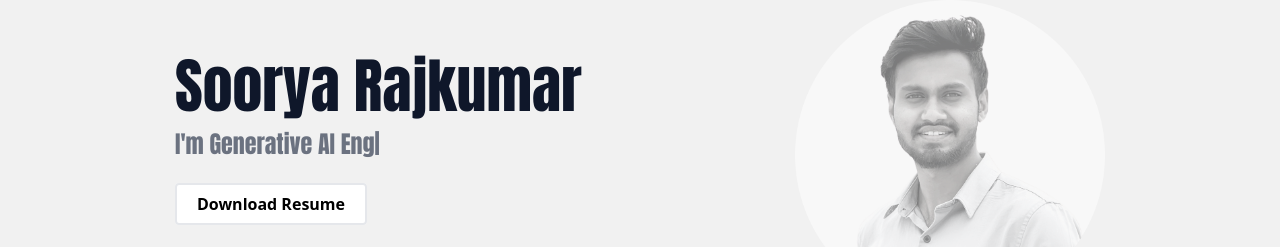
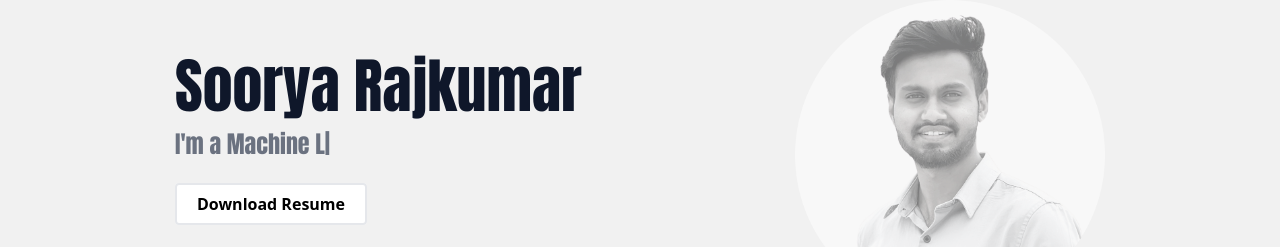
Before and after one commit to R-Soorya/Portfolio, a React (Create React App) app: page / in a window 1280 px wide. Shown: the part 200-447 px from the top of the page. Built offline with nearby package versions, Linux system fonts and the light colour scheme.

Commit message:
project update

```diff
--- a/src/components/Experience.js
+++ b/src/components/Experience.js
@@ -22,7 +22,7 @@ const ExperiencePage = () => {
         <div className="bg-primary shadow-lg rounded-lg p-6">
           <div className="flex items-center justify-between">
             <div className="text-lg font-medium text-gray-800">
-              <h2 className="text-xl font-bold text-gray-900">Generative AI Intern</h2>
+              <h2 className="text-xl font-bold text-gray-900">Software Developer Intern</h2>
               <p className="text-gray-500">SNS iNNovation Hub (iHub)</p>
             </div>
             <span className="text-sm text-gray-400">August 2024 – October 2024</span>
--- a/src/components/Hero.js
+++ b/src/components/Hero.js
@@ -12,9 +12,11 @@ export default function Hero() {
 
         className='md:w-1/2 flex flex-col '>
             <h1  className='text-6xl font-hero-font text-slate-900 mt-14'> Soorya Rajkumar
-                <p className='text-2xl text-gray-500 mt-3'> I'm {" "}
+                <p className='text-2xl text-gray-500 mt-3'> I'm a {" "}
                 <TypeAnimation
                 sequence={[
+                    "Software Developer",
+                    1000,
                     "Machine Learning Engineer",
                     1000,
                     "Generative AI Engineer",
--- a/src/components/Projects.js
+++ b/src/components/Projects.js
@@ -46,7 +46,7 @@ export default function Projects() {
                             <img src={outfit} alt="outfit" className="w-full shadow-lg shadow-neutral-900" />
                             <div className="link">
                                 <a
-                                    href="https://github.com/R-Soorya/AI-Fashion-Assistant"
+                                    href="https://github.com/R-Soorya/AI-Fashion-Assistant-Django"
                                     className="mr-10 bg-white hover:bg-teal-200 text-cyan-950 font-bold py-2 px-4 rounded-full"
                                 >
                                     View on GitHub
```
